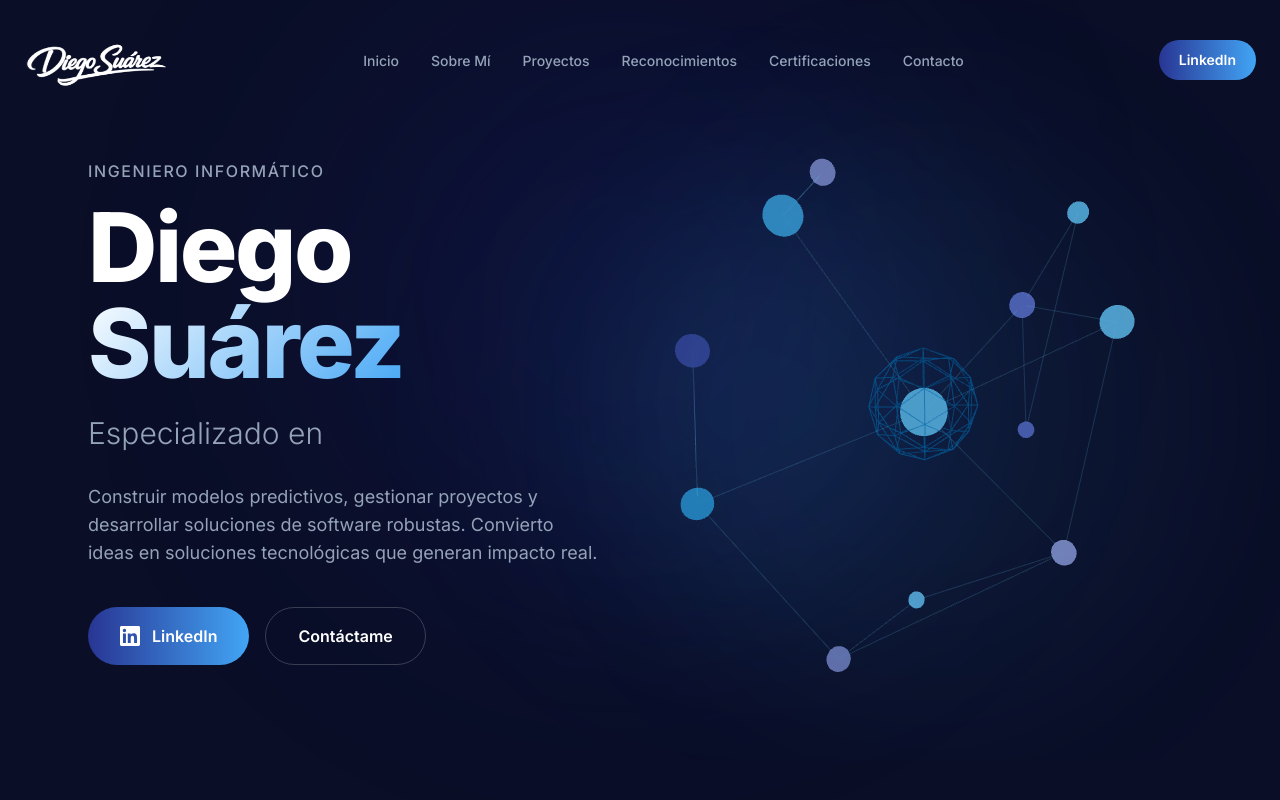
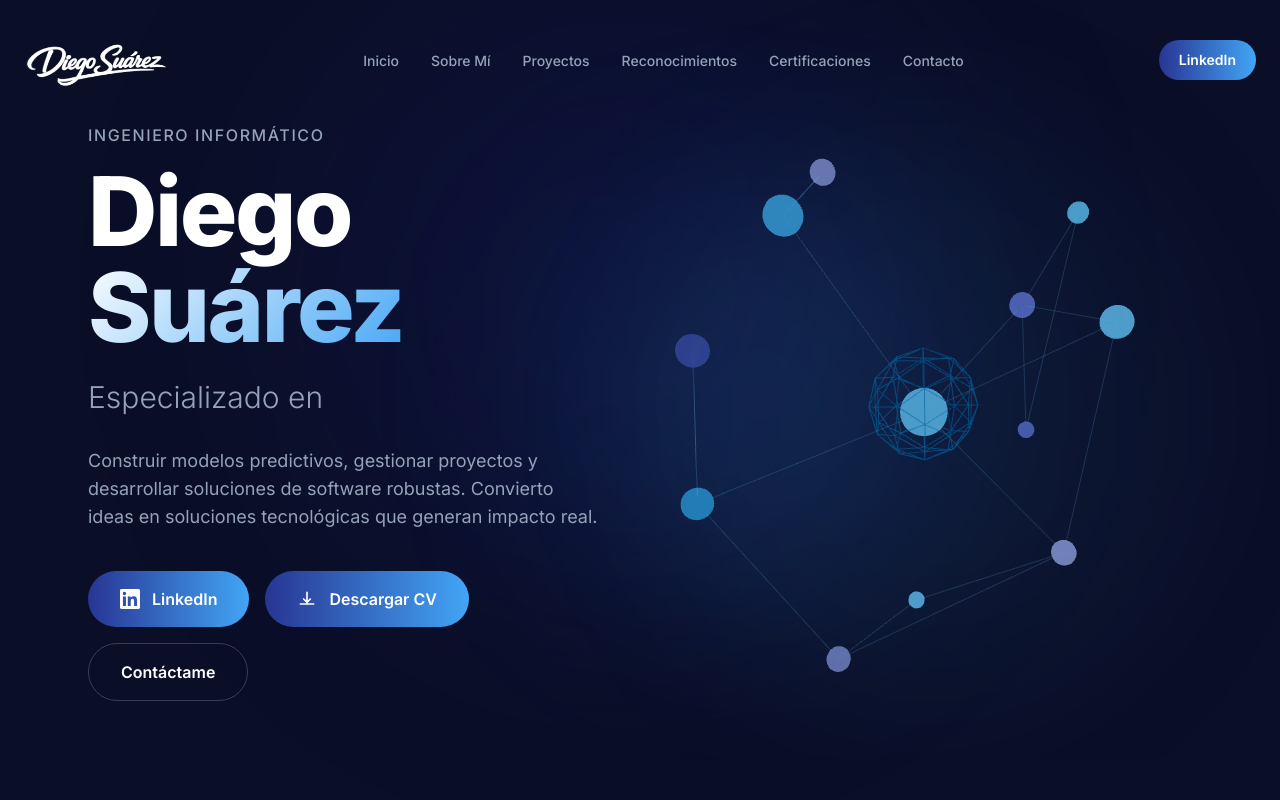
Before and after one commit to Diegosuar/PortafolioFinal, a React (Vite) app: page / in a window 1280 px wide. Shown: the top 800 px of the page. Built offline with nearby package versions, Linux system fonts and the light colour scheme.

Commit message:
Agregar boton Descargar CV junto al de LinkedIn

```diff
--- a/src/components/Hero.jsx
+++ b/src/components/Hero.jsx
@@ -101,6 +101,16 @@ export default function Hero() {
                             LinkedIn
                         </a>
                         <a
+                            href="/cv.pdf"
+                            download
+                            className="inline-flex items-center gap-3 px-8 py-4 text-base font-semibold rounded-full bg-gradient-to-r from-primary-light to-accent text-white hover:shadow-xl hover:shadow-accent/20 hover:scale-105 transition-all duration-300"
+                        >
+                            <svg className="w-5 h-5" fill="none" stroke="currentColor" strokeWidth="2" viewBox="0 0 24 24">
+                                <path strokeLinecap="round" strokeLinejoin="round" d="M12 4v12m0 0l-4-4m4 4l4-4M4 18h16" />
+                            </svg>
+                            Descargar CV
+                        </a>
+                        <a
                             href="#contact"
                             className="inline-flex items-center gap-3 px-8 py-4 text-base font-semibold rounded-full border border-white/20 text-white hover:bg-white/5 hover:border-accent/50 transition-all duration-300"
                         >
```
Also changed, not shown: 1 other file (tests, documents, lock files or other folders).
